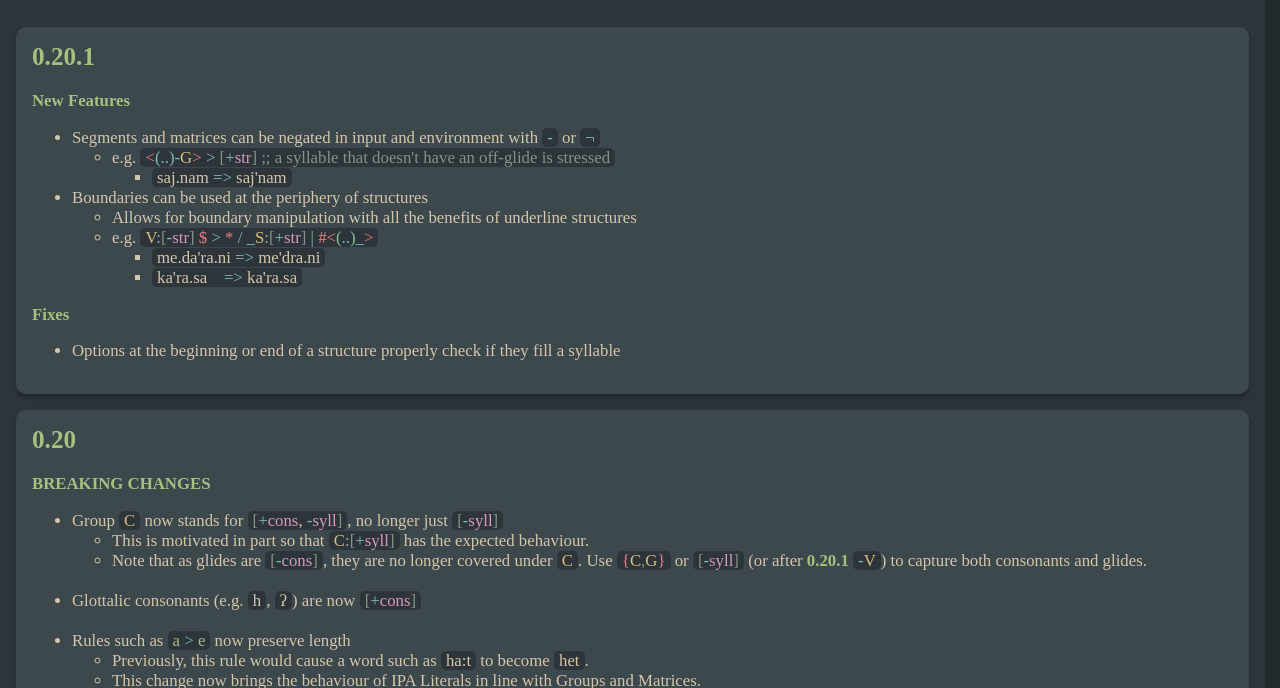
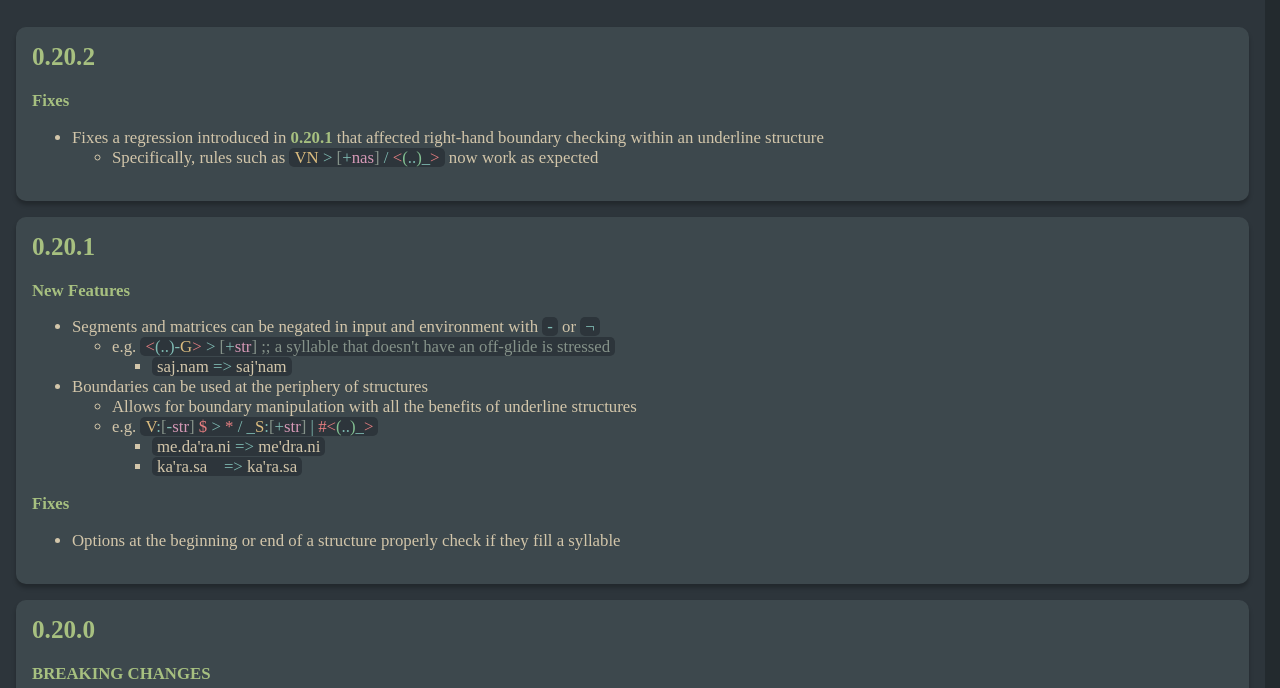
Before and after one commit to Girv98/ASCA, a website built with Vite: page changelog.html in a window 1280 px wide. Shown: the part 88-776 px from the top of the page. Built offline with nearby package versions, Linux system fonts and the light colour scheme; a web font is replaced by a local one.

Commit message:
Update to lib 0.10.2

```diff
--- a/changelog.html
+++ b/changelog.html
@@ -18,6 +18,24 @@
         <h1>What's new</h1>
     </header>
     <div class="change-body">
+        <div class="version"> <!-- 0.20.2 -->
+            <h2>0.20.2</h2>
+            <br>
+            <b>Fixes</b>
+            <ul>
+                <li>Fixes a regression introduced in <b>0.20.1</b> that affected right-hand boundary checking within an underline structure</li>
+                <ul>
+                    <li>Specifically, rules such as
+                        <code>
+                            <span style="color: var(--group);">VN</span>
+                            <span style="color: var(--delim);">&gt;</span>
+                            <span style="color: var(--square);">[</span><span style="color: var(--arg);">+</span><span style="color: var(--feature);">nas</span><span style="color: var(--square);">]</span>
+                            <span style="color: var(--delim);">/</span>
+                            <span style="color: var(--angle-bracket);">&lt;</span><span style="color: var(--paren);">(</span><span style="color: var(--operator);">..</span><span style="color: var(--paren);">)</span><span style="color: var(--operator);">_</span><span style="color: var(--angle-bracket);">&gt;</span></code>
+                        now work as expected</li>
+                </ul>
+            </ul>
+        </div>
         <div class="version"> <!-- 0.20.1 -->
             <h2>0.20.1</h2>
             <br>
@@ -64,8 +82,8 @@
             </ul>
         </div>
 
-        <div class="version"> <!-- 0.20 -->
-            <h2>0.20</h2>
+        <div class="version"> <!-- 0.20.0 -->
+            <h2>0.20.0</h2>
             <br>
             <b>BREAKING CHANGES</b>
             <ul>
```
Also changed, not shown: index.html (+2 -2 lines).
